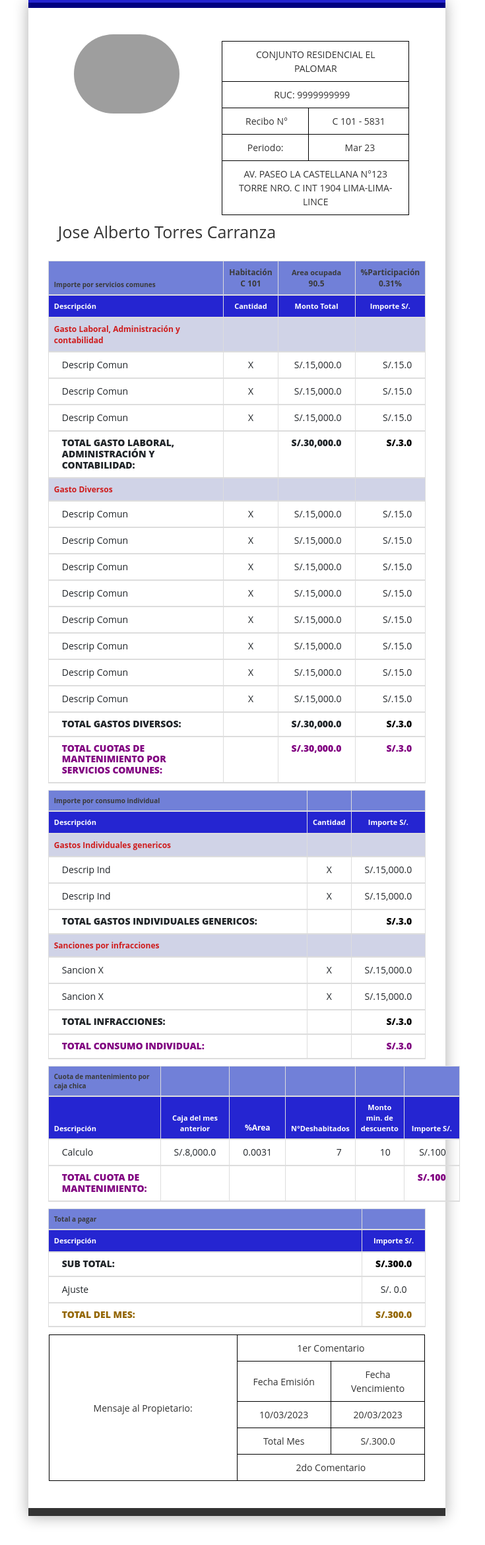
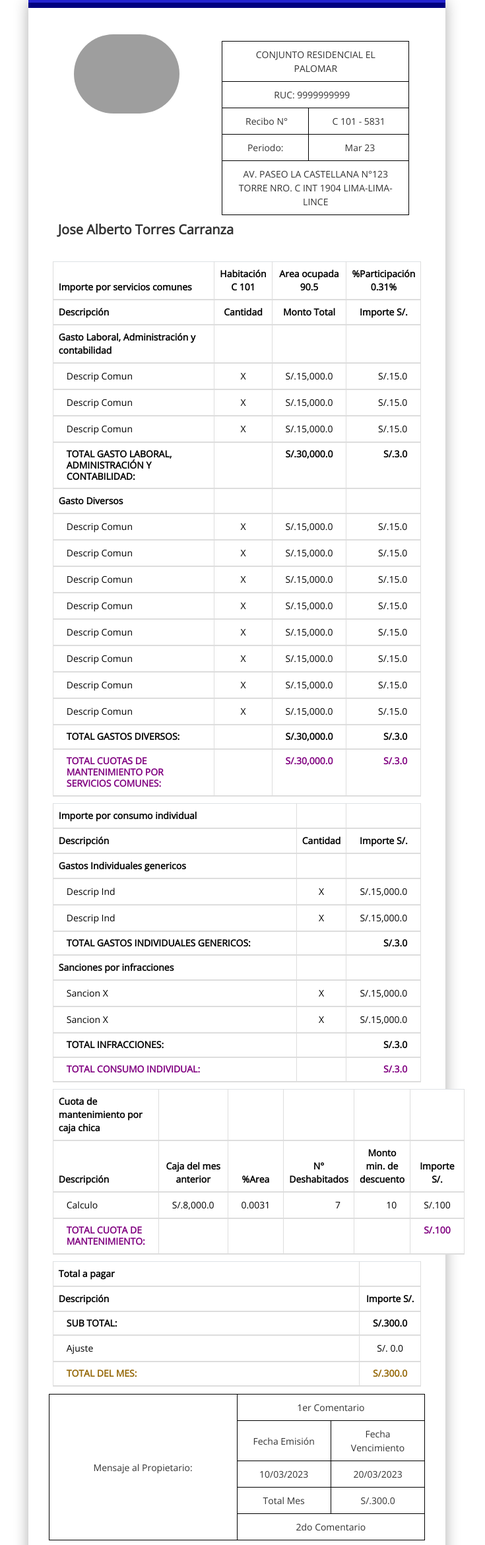
Before and after one commit to DiegoQuiF/CONDOSA-CUS07, a Flask app: template templates/reciboTotal.html in a window 1280 px wide. Shown: the top 2341 px of the page at 66% size, without its empty margins (281-1016 px from the left). Before the commit the page ends 2309 px from the top, so only its background shows below. Run offline with Flask 3, Linux system fonts and the light colour scheme; the template is opened without the code that fills it, so the values that code supplies are empty; some libraries are stand-ins or nearby versions; grey boxes are pictures that could not be loaded.

Commit message:
commit 10:43

```diff
--- a/app.py
+++ b/app.py
@@ -114,8 +114,8 @@ def descargarRecibo(id):
 
     return render_template("descargarRecibo.html", cuadro = cuadro, prediosi = prediosi)
 
-@app.route('/<int:id>/cuadroCostos/descargarRecibo/reciboTotal')
-def reciboTotal(id):
+@app.route('/<int:id>/cuadroCostos/descargarRecibo/<int:id1>')
+def reciboTotal(id, id1):
     return render_template("reciboTotal.html")
 
 @app.route('/recibo_estado')
--- a/templates/cuadroCostos.html
+++ b/templates/cuadroCostos.html
@@ -4,6 +4,8 @@
         <meta charset="UTF-8">
         <meta http-equiv="X-UA-Compatible" content="IE=edge">
         <meta name="viewport" content="width=device-width, initial-scale=1.0">
+        <link rel="stylesheet" href="{{ url_for('static', filename='css/styles2.css') }}">
+        <link rel="stylesheet" href="{{ url_for('static', filename='css/styles.css') }}">
         <!--LINK BOOTSTRAP-->
         <link href="https://cdn.jsdelivr.net/npm/bootstrap@5.3.0-alpha3/dist/css/bootstrap.min.css" rel="stylesheet"
             integrity="sha384-KK94CHFLLe+nY2dmCWGMq91rCGa5gtU4mk92HdvYe+M/SXH301p5ILy+dN9+nJOZ" crossorigin="anonymous">
--- a/templates/descargarRecibo.html
+++ b/templates/descargarRecibo.html
@@ -4,6 +4,8 @@
         <meta charset="UTF-8">
         <meta http-equiv="X-UA-Compatible" content="IE=edge">
         <meta name="viewport" content="width=device-width, initial-scale=1.0">
+        <link rel="stylesheet" href="{{ url_for('static', filename='css/styles2.css') }}">
+        <link rel="stylesheet" href="{{ url_for('static', filename='css/styles.css') }}">
         <!--LINK BOOTSTRAP-->
         <link href="https://cdn.jsdelivr.net/npm/bootstrap@5.3.0-alpha3/dist/css/bootstrap.min.css" rel="stylesheet"
             integrity="sha384-KK94CHFLLe+nY2dmCWGMq91rCGa5gtU4mk92HdvYe+M/SXH301p5ILy+dN9+nJOZ" crossorigin="anonymous">
--- a/templates/index.html
+++ b/templates/index.html
@@ -4,6 +4,8 @@
         <meta charset="UTF-8">
         <meta http-equiv="X-UA-Compatible" content="IE=edge">
         <meta name="viewport" content="width=device-width, initial-scale=1.0">
+        <link rel="stylesheet" href="{{ url_for('static', filename='css/styles2.css') }}">
+        <link rel="stylesheet" href="{{ url_for('static', filename='css/styles.css') }}">
         <!--LINK BOOTSTRAP-->
         <link href="https://cdn.jsdelivr.net/npm/bootstrap@5.3.0-alpha3/dist/css/bootstrap.min.css" rel="stylesheet"
             integrity="sha384-KK94CHFLLe+nY2dmCWGMq91rCGa5gtU4mk92HdvYe+M/SXH301p5ILy+dN9+nJOZ" crossorigin="anonymous">
--- a/templates/index_CD.html
+++ b/templates/index_CD.html
@@ -4,6 +4,8 @@
         <meta charset="UTF-8">
         <meta http-equiv="X-UA-Compatible" content="IE=edge">
         <meta name="viewport" content="width=device-width, initial-scale=1.0">
+        <link rel="stylesheet" href="{{ url_for('static', filename='css/styles2.css') }}">
+        <link rel="stylesheet" href="{{ url_for('static', filename='css/styles.css') }}">
         <!--LINK BOOTSTRAP-->
         <link href="https://cdn.jsdelivr.net/npm/bootstrap@5.3.0-alpha3/dist/css/bootstrap.min.css" rel="stylesheet"
             integrity="sha384-KK94CHFLLe+nY2dmCWGMq91rCGa5gtU4mk92HdvYe+M/SXH301p5ILy+dN9+nJOZ" crossorigin="anonymous">
--- a/templates/reciboTotal.html
+++ b/templates/reciboTotal.html
@@ -8,6 +8,12 @@
     <link href="https://netdna.bootstrapcdn.com/bootstrap/3.3.7/css/bootstrap.min.css" rel="stylesheet">
     <link rel="stylesheet" href="{{ url_for('static', filename='css/styles2.css') }}">
     <link rel="stylesheet" href="{{ url_for('static', filename='css/styles.css') }}">
+    <!--LINK BOOTSTRAP-->
+    <link href="https://cdn.jsdelivr.net/npm/bootstrap@5.3.0-alpha3/dist/css/bootstrap.min.css" rel="stylesheet"
+        integrity="sha384-KK94CHFLLe+nY2dmCWGMq91rCGa5gtU4mk92HdvYe+M/SXH301p5ILy+dN9+nJOZ" crossorigin="anonymous">
+    <!--LINK CSS PROPIO-->
+    <link rel="stylesheet" href="{{ url_for('static', filename='css/index.css') }}">
+
 </head>
 
 <body>
@@ -75,7 +81,7 @@
                         <!-- COLUMNA IZQUIERDA -->
                         <div class="col-xs-8 col-sm-8 col-md-8 text-left">
                             <div class="receipt-left">
-                                <h3 style="font-size: 25px;">Jose Alberto Torres Carranza</h3>
+                                <h3 style="font-size: 2rem"><b>Jose Alberto Torres Carranza</b></h3>
                             </div>
                         </div>
                         <!-- COLUMNA DERECHA -->
@@ -87,7 +93,7 @@
                     </div>
                 </div>
                 <!-- TERCERA FILA, es la tabla de datos de los gastos del recibo-->
-                <div>
+                <div class="text-0">
                     <!-- PRIMERA TABLA GASTOS COMUNES -->
                     <table class="table table-bordered">
                         <!--1ERA CABECERA -->
@@ -95,32 +101,31 @@
                             <tr>
                                 <th class="text-left">Importe por servicios comunes</th>
                                 <th class="text-center">
-                                    <span style="font-size: 12px; text-align: center;">Habitación</span><br>
-                                    <span style="font-size: 12px; text-align: center;">C 101 </span>
+                                    <span style="text-align: center;">Habitación</span><br>
+                                    <span style="text-align: center;">C 101 </span>
                                 </th>
                                 <th class="text-center">
-                                    <span style="font-size: 11px; text-align: center;">Area ocupada</span><br>
-                                    <span style="font-size: 12px; text-align: center;">90.5 </span>
+                                    <span style="text-align: center;">Area ocupada</span><br>
+                                    <span style="text-align: center;">90.5 </span>
                                 </th>
                                 <th class="text-center">
-                                    <span style="font-size: 12px; text-align: center;">%Participación</span><br>
-                                    <span style="font-size: 12px; text-align: center;">0.31%</span>
+                                    <span style="text-align: center;">%Participación</span><br>
+                                    <span style="text-align: center;">0.31%</span>
                                 </th>
                             </tr>
                         </thead>
                         <!--2DA CABECERA -->
                         <thead class="cabecera-2">
-
                             <tr>
-                                <th class="text-left" style="font-size: 11px;">Descripción</th>
+                                <th class="text-left">Descripción</th>
                                 <th class="text-center">
-                                    <span style="font-size: 11px; text-align: center;">Cantidad</span>
+                                    <span style="text-align: center;">Cantidad</span>
                                 </th>
                                 <th class="text-center">
-                                    <span style="font-size: 11px; text-align: center;">Monto Total</span><br>
+                                    <span style="text-align: center;">Monto Total</span><br>
                                 </th>
                                 <th class="text-center">
-                                    <span style="font-size: 11px; text-align: center;">Importe S/.</span><br>
+                                    <span style="text-align: center;">Importe S/.</span><br>
                                 </th>
                             </tr>
                         </thead>
@@ -128,16 +133,16 @@
                         <!--CABECERA DE TIPO DE GASTOS -->
                         <thead class="cabecera-3">
                             <tr>
-                                <th class="text-left" style="font-size: 12px;">Gasto Laboral, Administración y
+                                <th class="text-left">Gasto Laboral, Administración y
                                     contabilidad</th>
                                 <th class="text-center">
-                                    <span style="font-size: 11px; text-align: center;"></span>
+                                    <span style="text-align: center;"></span>
                                 </th>
                                 <th class="text-center">
-                                    <span style="font-size: 11px; text-align: center;"></span><br>
+                                    <span style="text-align: center;"></span><br>
                                 </th>
                                 <th class="text-center">
-                                    <span style="font-size: 11px; text-align: center;"></span><br>
+                                    <span style="text-align: center;"></span><br>
                                 </th>
                             </tr>
                         </thead>
@@ -176,15 +181,15 @@
                         <!--CABECERA DE TIPO DE GASTOS -->
                         <thead class="cabecera-3">
                             <tr>
-                                <th class="text-left" style="font-size: 12px;">Gasto Diversos</th>
+                                <th class="text-left">Gasto Diversos</th>
                                 <th class="text-center">
-                                    <span style="font-size: 11px; text-align: center;"></span>
+                                    <span style="text-align: center;"></span>
                                 </th>
                                 <th class="text-center">
-                                    <span style="font-size: 11px; text-align: center;"></span><br>
+                                    <span style="text-align: center;"></span><br>
                                 </th>
                                 <th class="text-center">
-                                    <span style="font-size: 11px; text-align: center;"></span><br>
+                                    <span style="text-align: center;"></span><br>
                                 </th>
                             </tr>
                         </thead>
@@ -247,10 +252,10 @@
                             <tr>
                                 <th class="text-left">Importe por consumo individual</th>
                                 <th class="text-center">
-                                    <span style="font-size: 12px; text-align: center;"></span>
+                                    <span style="text-align: center;"></span>
                                 </th>
                                 <th class="text-center">
-                                    <span style="font-size: 12px; text-align: center;"></span>
+                                    <span style="text-align: center;"></span>
                                 </th>
 
                             </tr>
@@ -258,24 +263,24 @@
                         <thead class="cabecera-2">
                             <!--2DA CABECERA -->
                             <tr>
-                                <th class="text-left" style="font-size: 11px;">Descripción</th>
+                                <th class="text-left">Descripción</th>
                                 <th class="text-center">
-                                    <span style="font-size: 11px; text-align: center;">Cantidad</span>
+                                    <span style="text-align: center;">Cantidad</span>
                                 </th>
                                 <th class="text-center">
-                                    <span style="font-size: 11px; text-align: center;">Importe S/.</span><br>
+                                    <span style="text-align: center;">Importe S/.</span><br>
                                 </th>
                             </tr>
                         </thead>
                         <!--CABECERA DE TIPO DE GASTOS -->
                         <thead class="cabecera-3">
                             <tr>
-                                <th class="text-left" style="font-size: 12px;">Gastos Individuales genericos</th>
+                                <th class="text-left">Gastos Individuales genericos</th>
                                 <th class="text-center">
-                                    <span style="font-size: 11px; text-align: center;"></span>
+                                    <span style="text-align: center;"></span>
                                 </th>
                                 <th class="text-center">
-                                    <span style="font-size: 11px; text-align: center;"></span><br>
+                                    <span style="text-align: center;"></span><br>
                                 </th>
 
                             </tr>
@@ -311,12 +316,12 @@
                         <!--CABECERA DE TIPO DE GASTOS -->
                         <thead class="cabecera-3">
                             <tr>
-                                <th class="text-left" style="font-size: 12px;">Sanciones por infracciones</th>
+                                <th class="text-left">Sanciones por infracciones</th>
                                 <th class="text-center">
-                                    <span style="font-size: 11px; text-align: center;"></span>
+                                    <span style="text-align: center;"></span>
                                 </th>
                                 <th class="text-center">
-                                    <span style="font-size: 11px; text-align: center;"></span><br>
+                                    <span style="text-align: center;"></span><br>
                                 </th>
 
                             </tr>
@@ -374,41 +379,41 @@
                             <tr>
                                 <th class="text-left">Cuota de mantenimiento por caja chica</th>
                                 <th class="text-center">
-                                    <span style="font-size: 12px; text-align: center;"></span>
+                                    <span style="text-align: center;"></span>
                                 </th>
                                 <th class="text-center">
-                                    <span style="font-size: 12px; text-align: center;"></span>
+                                    <span style="text-align: center;"></span>
                                 </th>
                                 <th class="text-center">
-                                    <span style="font-size: 12px; text-align: center;"></span>
+                                    <span style="text-align: center;"></span>
                                 </th>
                                 <th class="text-center">
-                                    <span style="font-size: 12px; text-align: center;"></span>
+                                    <span style="text-align: center;"></span>
                                 </th>
                                 <th class="text-center">
-                                    <span style="font-size: 12px; text-align: center;"></span>
+                                    <span style="text-align: center;"></span>
                                 </th>
                             </tr>
                         </thead>
                         <thead class="cabecera-2">
                             <!--2DA CABECERA -->
                             <tr>
-                                <th class="text-left" style="font-size: 11px;">Descripción</th>
+                                <th class="text-left">Descripción</th>
                                 <th class="text-center">
-                                    <span style="font-size: 11px; text-align: center;">Caja del mes anterior</span>
+                                    <span style="text-align: center;">Caja del mes anterior</span>
                                 </th>
                                 <th class="text-center">
-                                    <span style="font-size: 12px; text-align: center;">%Area</span><br>
+                                    <span style="text-align: center;">%Area</span><br>
                                 </th>
                                 <th class="text-center">
-                                    <span style="font-size: 11px; text-align: center;">N°Deshabitados</span><br>
+                                    <span style="text-align: center;">N°<br>Deshabitados</span><br>
                                 </th>
                                 <th class="text-center">
-                                    <span style="font-size: 11px; text-align: center;">Monto min. de
+                                    <span style="text-align: center;">Monto min. de
                                         descuento</span><br>
                                 </th>
                                 <th class="text-center">
-                                    <span style="font-size: 11px; text-align: center;">Importe S/.</span><br>
+                                    <span style="text-align: center;">Importe S/.</span><br>
                                 </th>
                             </tr>
                         </thead>
@@ -458,7 +463,7 @@
                             <tr>
                                 <th class="text-left">Total a pagar</th>
                                 <th class="text-center">
-                                    <span style="font-size: 12px; text-align: center;"></span>
+                                    <span style="text-align: center;"></span>
                                 </th>
 
                             </tr>
@@ -466,9 +471,9 @@
                         <thead class="cabecera-2">
                             <!--2DA CABECERA -->
                             <tr>
-                                <th class="text-left" style="font-size: 11px;">Descripción</th>
+                                <th class="text-left">Descripción</th>
                                 <th class="text-center">
-                                    <span style="font-size: 11px; text-align: center;">Importe S/.</span>
+                                    <span style="text-align: center;">Importe S/.</span>
                                 </th>
 
                             </tr>
@@ -556,6 +561,9 @@
         </div>
     </div>
     <script data-cfasync="false" src="/cdn-cgi/scripts/5c5dd728/cloudflare-static/email-decode.min.js"></script>
+    <script src="https://cdn.jsdelivr.net/npm/bootstrap@5.3.0-alpha3/dist/js/bootstrap.bundle.min.js"
+            integrity="sha384-ENjdO4Dr2bkBIFxQpeoTz1HIcje39Wm4jDKdf19U8gI4ddQ3GYNS7NTKfAdVQSZe"
+            crossorigin="anonymous"></script>
     <script src="https://code.jquery.com/jquery-1.10.2.min.js"></script>
     <script src="https://netdna.bootstrapcdn.com/bootstrap/3.3.7/js/bootstrap.min.js"></script>
     <script type="text/javascript">
```
